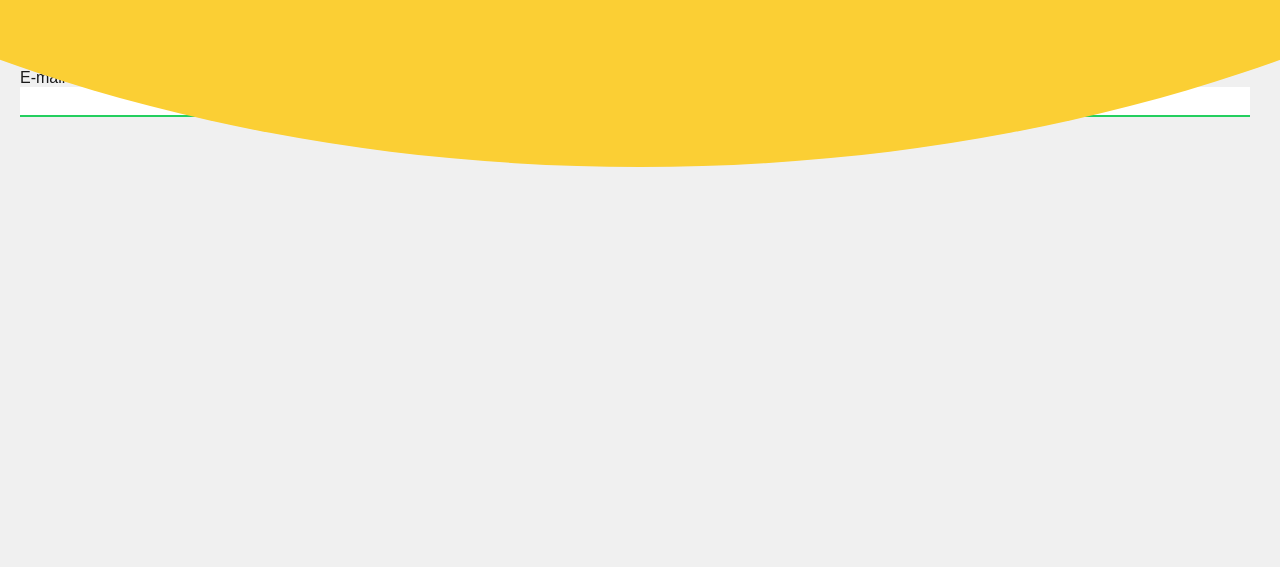
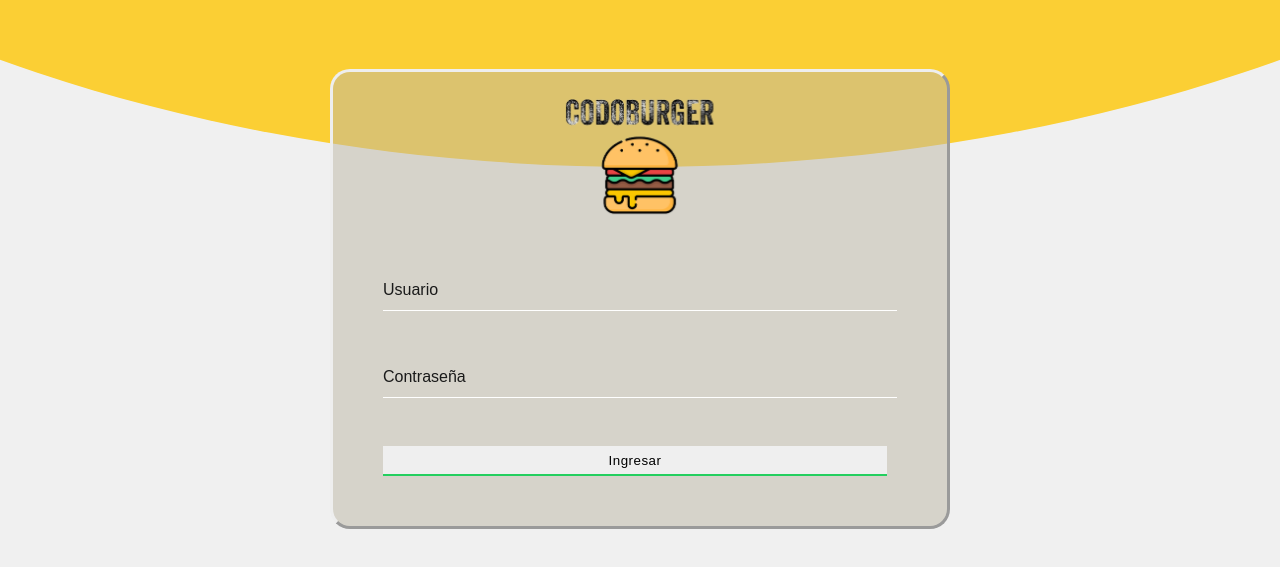
Before and after one commit to Estivenfs/Front, a plain HTML site: page login.html in a window 1280 px wide. Shown: the part 73-640 px from the top of the page. Drawn offline with Linux system fonts and the light colour scheme.

Commit message:
formulario de ingreso

```diff
--- a/index.js
+++ b/index.js
@@ -4,19 +4,33 @@ let silederSectionLast = sliderSection[sliderSection.length -1];
 
 const btnLeft = document.querySelector("#btn-left");
 const btnRight = document.querySelector("#btn-right");
+const navToggle = document.querySelector(".nav-toggle")
+const navMenu = document.querySelector(".nav-menu")
+//https://www.freepik.es/search?format=search&query=hamburguesa
 
+navToggle.addEventListener("click",() => {
+
+  navMenu.classList.toggle("nav-menu_visible");
+
+  if (navMenu.classList.contains("nav-menu_visible")){
+    navToggle.setAttribute("aria-label","Cerrar menú");
+  }else{
+    navToggle.setAttribute("aria-label","Abrir menú");
+  }
+
+})
+try {
   slider.insertAdjacentElement('afterbegin', silederSectionLast);
-function Next(){
+  function Next() {
     let silederSectionFirst = document.querySelectorAll(".slider-section")[0];
     slider.style.marginLeft = "-200%";
     slider.style.transition = "all 0.5s";
-  setTimeout(function(){
+    setTimeout(function () {
       slider.style.transition = "none";
       slider.insertAdjacentElement('beforeend', silederSectionFirst);
       slider.style.marginLeft = "-100%";
-  },500);
+    }, 500);
   }
-
   function Prev(){
     let sliderSection = document.querySelectorAll(".slider-section");
     let silederSectionLast = sliderSection[sliderSection.length -1];
@@ -41,19 +55,6 @@ btnLeft.addEventListener('click',function(){
   setInterval(() => {
     Next();
   }, 3000);
-
-const navToggle = document.querySelector(".nav-toggle")
-const navMenu = document.querySelector(".nav-menu")
-//https://www.freepik.es/search?format=search&query=hamburguesa
-
-navToggle.addEventListener("click",() => {
-
-  navMenu.classList.toggle("nav-menu_visible");
-
-  if (navMenu.classList.contains("nav-menu_visible")){
-    navToggle.setAttribute("aria-label","Cerrar menú");
-  }else{
-    navToggle.setAttribute("aria-label","Abrir menú");
+} catch (error) {
+  console.log("no existe slider")
 }
-
-})
--- a/login.html
+++ b/login.html
@@ -32,12 +32,31 @@
     </header>
 
     <br><br><br><br>
-    <div class="curv__top">Hola</div>
-    <form action="" class="login" method="post">
-        <label for="mail">E-mail</label>
-        <input type="mail" name="mail" id="mail">
+    <div class="curv__top"></div>
+    <div class="container__login">
+        <div class="info__container">
+            <div class="logo__container">
+                <div class="logo"></div>
+            </div>
 
-    </form>
+            <div class="form__container">
+                <form action="#" method="post">
+                    <div class="user-box">
+
+                        <input type="text" name="user" id="user" class="input__user" required>
+                        <label for="user">Usuario</label>
+                    </div>
+                    <div class="user-box">
+
+                        <input type="password" name="password" id="password" class="input___pass" required>
+                        <label for="password">Contraseña</label>
+                    </div>
+
+                    <input type="submit" value="Ingresar" class="btn__submit">
+                </form>
+            </div>
+        </div>
+    </div>
 
 
 </body>
--- a/loginStyle.css
+++ b/loginStyle.css
@@ -9,3 +9,109 @@
     /* -ms-transform: translateX(-20%) translateY(-50%); */
     transform: translateX(-25%) translateY(-85%);
 }
+.container__login {
+    /* background-color: violet; */
+    position: relative;
+    height: 70%;
+    width: 100%;
+    display: flex;
+    flex-direction: column;
+    align-items: center;
+    align-content: center;
+    justify-content: center;
+
+
+}
+.logo__container {
+    display: flex;
+    align-items: center;
+    align-content: center;
+    justify-content: center;
+    /* transform: translateY(-50%); */
+    opacity: 1;
+}
+.container__login .logo{
+    background-image: url("/LogoProyecto2-.png");
+    /* background-color: #fbcf34; */
+    height: 150px;
+    width: 150px;
+    position: relative;
+    background-size: contain;
+    background-repeat: no-repeat;
+    z-index: 12 ;
+    display: flex;
+
+
+}
+
+.form__container {
+    z-index: 10;
+
+}
+.info__container {
+    border-style: outset;
+    border-radius: 20px;
+    padding: 50px;
+    background-color: #beb9a681;
+    display: flex;
+    flex-direction: column;
+    width: 50%;
+}
+
+.user-box input {
+    position: relative;
+    display: block;
+    width: 100%;
+    padding: 10px 0;
+    font-size: 16px;
+    color: #000;
+    margin-bottom: 30px;
+    border: none;
+    border-bottom: 1px solid #fff;
+    outline: none;
+    background: transparent;
+}
+
+.user-box label {
+    position: relative;
+    left: 0;
+    top: -60px;
+    padding: 10px 0;
+    font-size: 16px;
+    pointer-events: none;
+    transition: .5s;
+}
+
+.user-box input:focus ~ label,
+.user-box input:valid ~ label {
+    top: -85px;
+    left: 0;
+    color: #696969;
+    font-size: 12px;
+}
+/*Animacion*/
+.logo__container{
+    animation: float 3.5s ease-in-out infinite;
+}
+@keyframes float {
+    0% {
+        transform: translateY(0px);
+    }
+    50% {
+        transform: translateY(-25px);
+    }
+    100%{
+        transform:  translate(0px);
+    }
+}
+@media screen and (max-width: 500px) {
+    .info__container {
+        width: 90%;
+    }
+    .curv__top {
+        transform: translateX(-25%) translateY(-85%);
+        border-radius: 50%;
+        z-index: 1px;
+        background-color: transparent;
+    }
+}
--- a/navBarStyle.css
+++ b/navBarStyle.css
@@ -23,6 +23,7 @@ body {
     justify-content: space-between;
     max-width: 1400px;
     margin: 0 auto;
+    z-index: 10px;
 }
 
 .nav-link {
```
Also changed, not shown: about.html (+1 -1 lines). Lines whose indentation alone changed are shown as unchanged.
